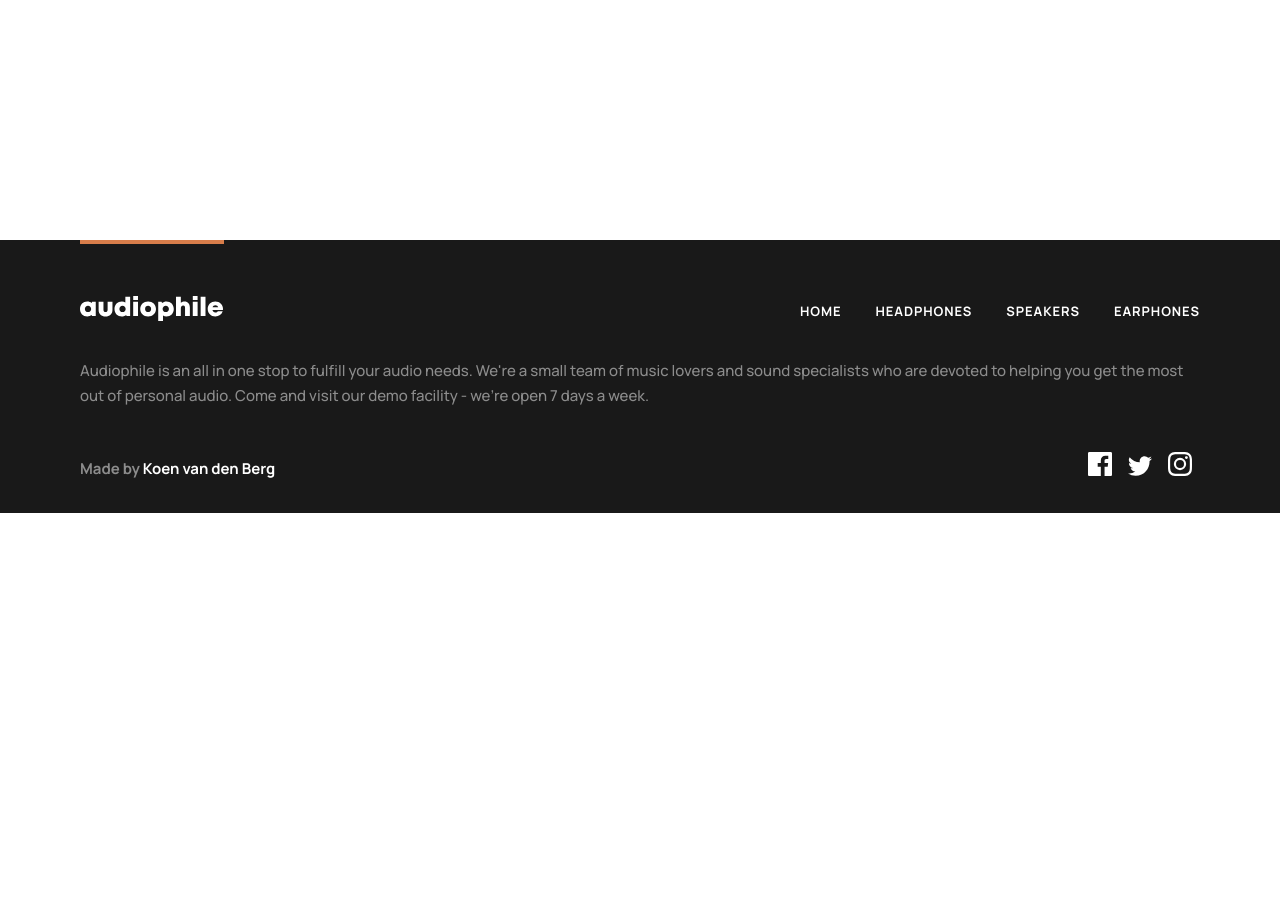
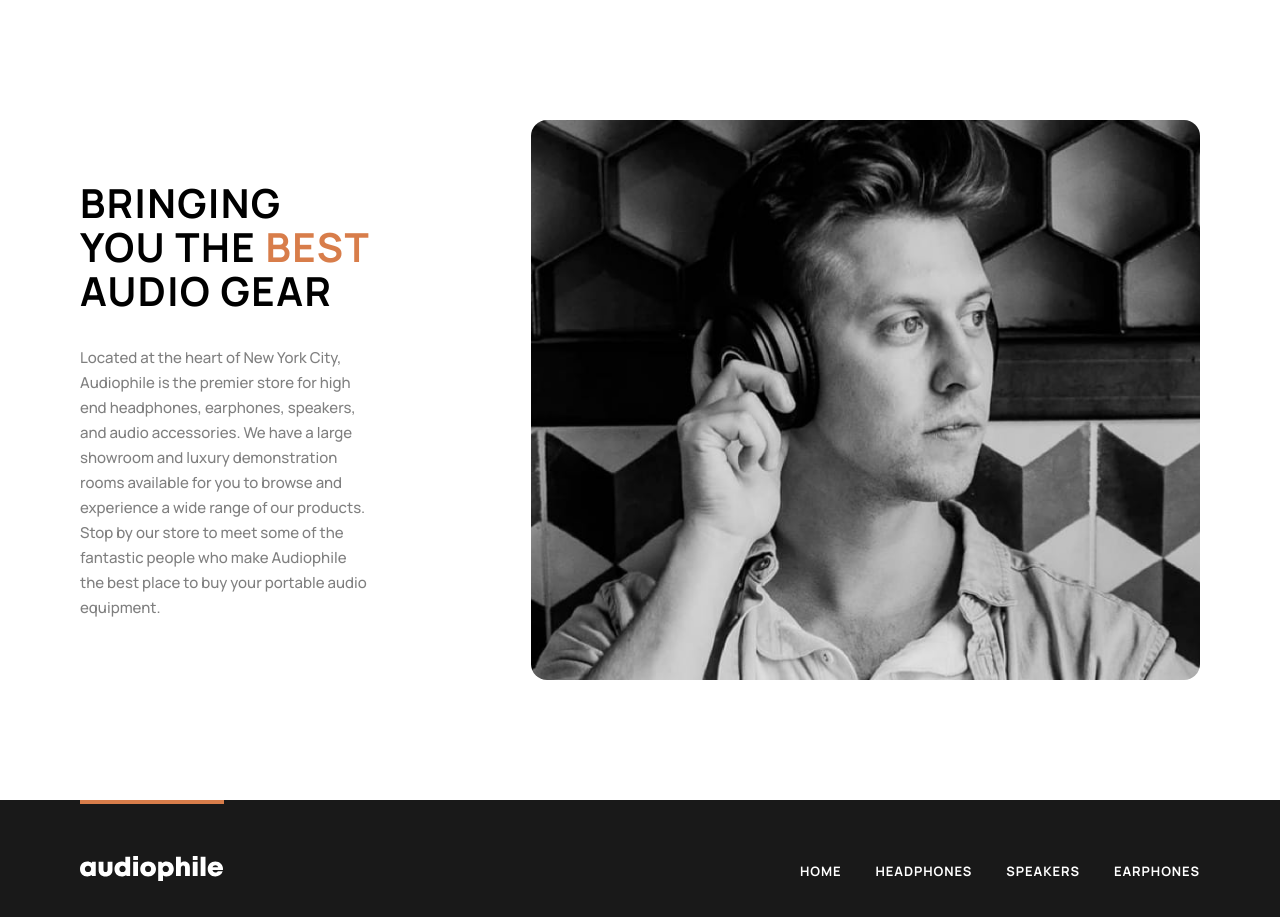
Before and after one commit to KoenvandenBerg/frontendmentor-audiophile-ecommerce-website, a Next.js app: page / in a window 1280 px wide. Shown: the part 1240-2157 px from the top of the page. Before the commit the page ends 1753 px from the top, so only its background shows below. Built offline with nearby package versions, Linux system fonts and the light colour scheme.

Commit message:
Add and style a DescriptionSection component

```diff
--- /dev/null
+++ b/src/app/components/DescriptionSection.tsx
@@ -0,0 +1,38 @@
+import React from 'react';
+import descriptionSectionStyles from '@/app/styles/DescriptionSection.module.css';
+
+export default function DescriptionSection() {
+  return (
+    <div className={descriptionSectionStyles.container}>
+      <section className={descriptionSectionStyles.content}>
+        <picture>
+          <source
+            srcSet="/shared/tablet/image-best-gear.jpg"
+            media="(min-width: 700px)"
+          ></source>
+          <source
+            srcSet="/shared/desktop/image-best-gear.jpg"
+            media="(min-width: 1100px)"
+          ></source>
+          <img
+            src="/shared/mobile/image-best-gear.jpg"
+            alt="Someone listening to music using headphones."
+          ></img>
+        </picture>
+        <div className={descriptionSectionStyles.text}>
+          <h2>
+            Bringing you the <span>best</span> audio gear
+          </h2>
+          <p>
+            Located at the heart of New York City, Audiophile is the premier
+            store for high end headphones, earphones, speakers, and audio
+            accessories. We have a large showroom and luxury demonstration rooms
+            available for you to browse and experience a wide range of our
+            products. Stop by our store to meet some of the fantastic people who
+            make Audiophile the best place to buy your portable audio equipment.
+          </p>
+        </div>
+      </section>
+    </div>
+  );
+}
--- a/src/app/page.tsx
+++ b/src/app/page.tsx
@@ -1,5 +1,11 @@
+import DescriptionSection from './components/DescriptionSection';
 import pageStyles from './page.module.css';
 
 export default function Home() {
-  return <div className={pageStyles.temporary}>Home</div>;
+  return (
+    <>
+      <div className={pageStyles.temporary}>Home</div>
+      <DescriptionSection />
+    </>
+  );
 }
--- /dev/null
+++ b/src/app/styles/DescriptionSection.module.css
@@ -0,0 +1,97 @@
+.content {
+  margin: 0 1.5rem;
+  max-width: 70rem;
+  display: flex;
+  flex-direction: column;
+}
+
+@media (min-width: 1100px) {
+  .content {
+    height: 35rem;
+    margin: 0 2.5rem;
+    flex-direction: row-reverse;
+    justify-content: space-between;
+    gap: 10rem;
+  }
+}
+
+@media (min-width: 1200px) {
+  .content {
+    margin: 0 auto;
+  }
+}
+
+.content img {
+  width: 100%;
+  border-radius: 1rem;
+  margin-bottom: 2.5rem;
+}
+
+@media (min-width: 1100px) {
+  .content img {
+    height: 100%;
+    width: 100%;
+    object-fit: cover;
+    object-position: center;
+  }
+}
+
+.text {
+  display: flex;
+  flex-direction: column;
+  gap: 2rem;
+}
+
+@media (min-width: 1100px) {
+  .text {
+    width: 50%;
+    justify-content: center;
+  }
+}
+
+.text > h2 {
+  color: #000;
+  text-align: center;
+  font-size: 1.75rem;
+  font-style: normal;
+  font-weight: 700;
+  line-height: normal;
+  letter-spacing: 0.0625rem;
+  text-transform: uppercase;
+}
+
+@media (min-width: 700px) {
+  .text > h2 {
+    font-size: 2.5rem;
+    line-height: 2.75rem;
+    letter-spacing: 0.08931rem;
+  }
+}
+
+@media (min-width: 1100px) {
+  .text > h2 {
+    font-size: 2.5rem;
+    line-height: 2.75rem;
+    letter-spacing: 0.08931rem;
+    text-align: left;
+  }
+}
+
+.text > h2 > span {
+  color: var(--orange);
+}
+
+.text > p {
+  color: rgba(0, 0, 0, 0.5);
+  text-align: center;
+  font-size: 0.9375rem;
+  font-style: normal;
+  font-weight: 500;
+  line-height: 1.5625rem;
+}
+
+@media (min-width: 1100px) {
+  .text > p {
+    text-align: left;
+  }
+}
```
